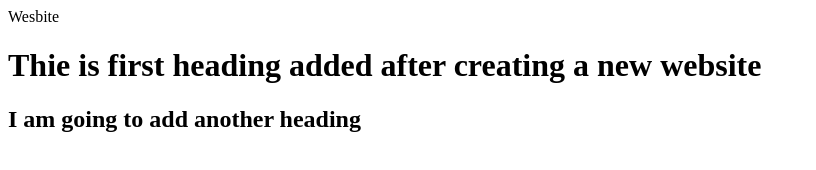
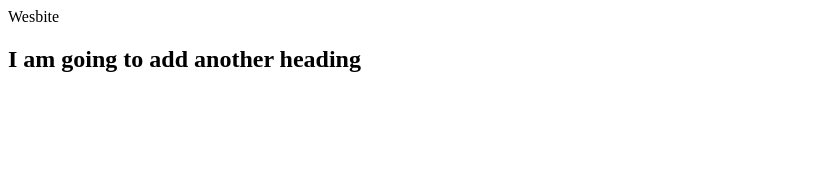
Before and after one commit to Kmahmood-v/Website, a plain HTML site: page index.html in a window 1280 px wide. Shown: the whole page, without its empty margins (0-816 px from the left). Drawn offline with Linux system fonts and the light colour scheme.

Commit message:
deleted one line

```diff
--- a/index.html
+++ b/index.html
@@ -2,7 +2,7 @@
 <head>Wesbite</head>
 <title> My first website </title>
 <body>
-<h1> Thie is first heading added after creating a new website </h1>
+
   <h2> I am going to add another heading </h2>
 </body>
 
```
